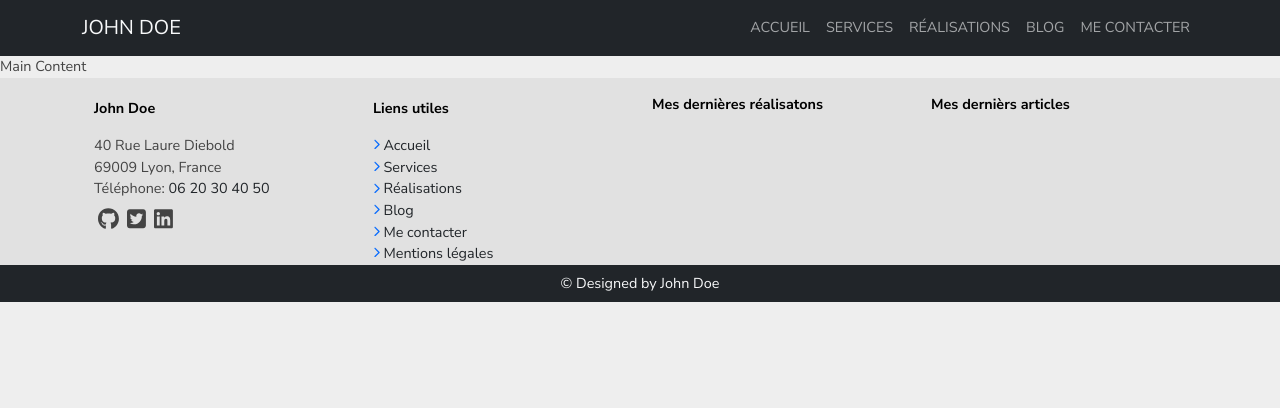
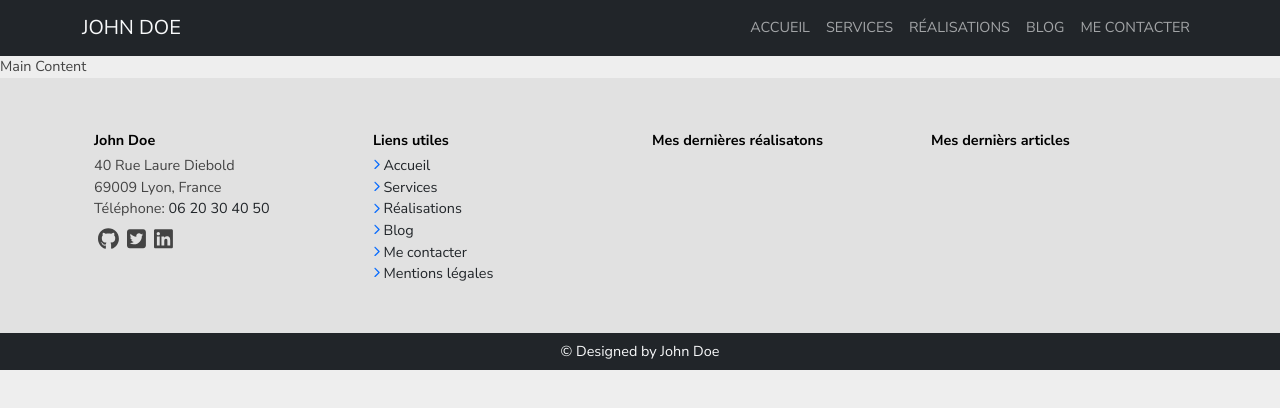
Before and after one commit to AlexD004/CV-React, a React (Create React App) app: page /mentions-legales in a window 1280 px wide. Shown: the top 408 px of the page. Built offline with nearby package versions, Linux system fonts and the light colour scheme; the HTML template or start-up script is replaced by a standard one.

Commit message:
Corrections on footer marges

```diff
--- a/src/assets/components/Footer.jsx
+++ b/src/assets/components/Footer.jsx
@@ -9,10 +9,10 @@ import {NavLink} from 'react-router-dom';
 
 function Footer() {
     return (
-      <div className="Footer fluid d-flex flex-column justify-content-center align-items-center bg-darker pt-3">
-        <div className="row container g-4">
-            <div className="col-sm-12 col-md-6 col-lg-3">
-                <p className='mt-1'><strong>John Doe</strong></p>
+      <div className="Footer fluid d-flex flex-column justify-content-center align-items-center bg-darker">
+        <div className="row container g-4 my-5">
+            <div className="col-sm-12 col-md-6 col-lg-3 m-0">
+                <p className='mt-1 mb-1'><strong>John Doe</strong></p>
                 <p className='m-0'>40 Rue Laure Diebold</p>
                 <p className='m-0'>69009 Lyon, France</p>
                 <p className='m-0'>Téléphone: <a href='tel:0620304050' className='text-dark'>06 20 30 40 50</a></p>
@@ -22,8 +22,8 @@ function Footer() {
                 <div className='d-inline-block mx-1'><FontAwesomeIcon className='iconSocial' icon={faLinkedin} size="xl"/></div>
                 </p>
             </div>
-            <div className="col-sm-12 col-md-6 col-lg-3">
-                <p className='mt-1'><strong>Liens utiles</strong></p>
+            <div className="col-sm-12 col-md-6 col-lg-3 m-0">
+                <p className='mt-1 mb-1'><strong>Liens utiles</strong></p>
                 <Nav className='text-left d-inline m-0 p-0'>
                   <NavLink className="nav-link text-dark m-0 p-0" to="/"> <FontAwesomeIcon icon={faChevronRight} className='text-primary' size="xs"/> Accueil </NavLink>
                   <NavLink className="nav-link text-dark m-0 p-0" to="/services"> <FontAwesomeIcon icon={faChevronRight} className='text-primary' size="xs"/>  Services </NavLink>
@@ -33,11 +33,11 @@ function Footer() {
                   <NavLink className="nav-link text-dark m-0 p-0" to="/mentions-legales"> <FontAwesomeIcon icon={faChevronRight} className='text-primary' size="xs"/>  Mentions légales </NavLink>
               </Nav>
             </div>
-            <div className="col-sm-12 col-md-6 col-lg-3">
-                <p><strong>Mes dernières réalisatons</strong></p>
+            <div className="col-sm-12 col-md-6 col-lg-3 m-0">
+                <p className='mt-1 mb-1'><strong>Mes dernières réalisatons</strong></p>
             </div>
-            <div className="col-sm-12 col-md-6 col-lg-3">
-                <p><strong>Mes dernièrs articles</strong></p>
+            <div className="col-sm-12 col-md-6 col-lg-3 m-0">
+                <p className='mt-1 mb-1'><strong>Mes dernièrs articles</strong></p>
             </div>
         </div>
         <div className='container-fluid bg-dark text-light text-center py-2'>
```
